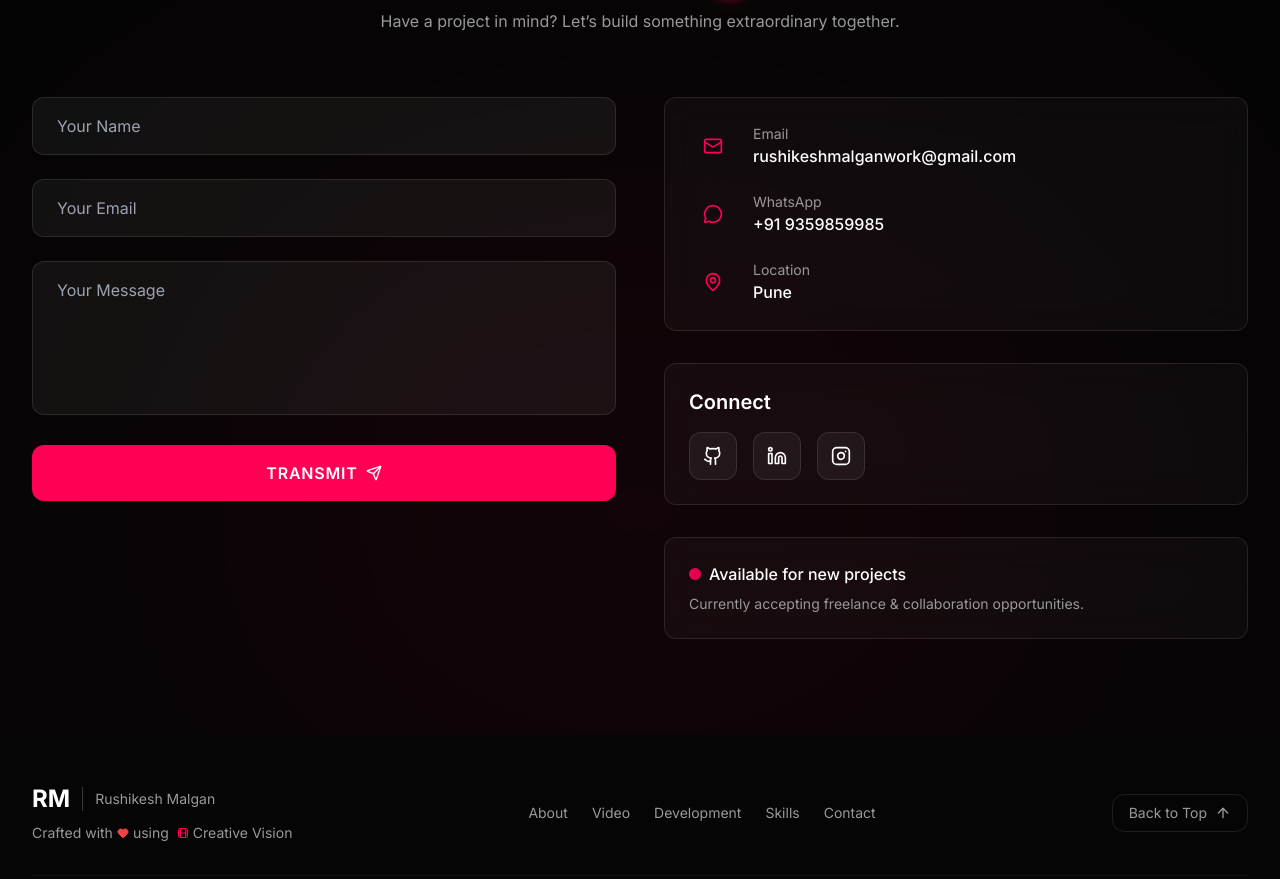
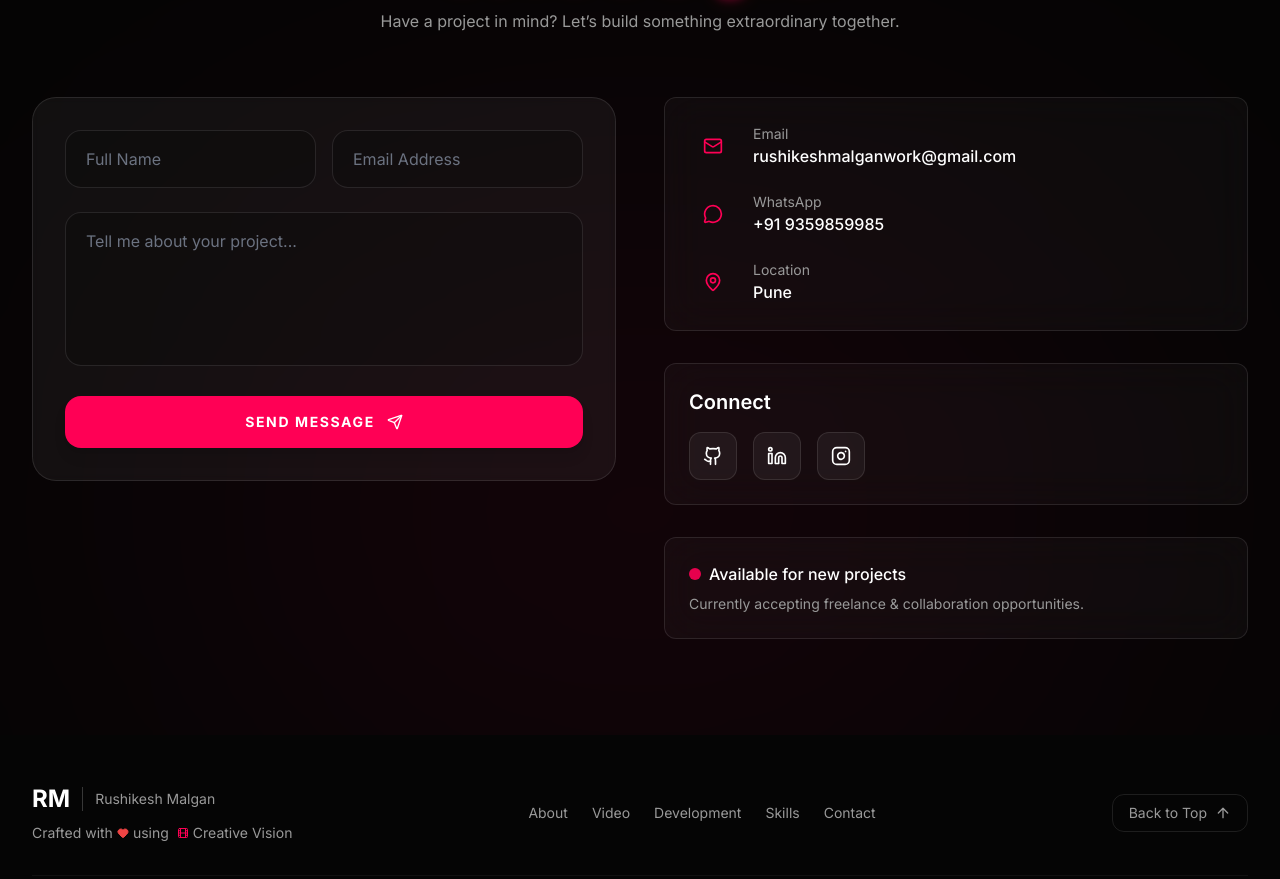
Before and after one commit to rushikeshmalgan/Freelance, a React (Vite) app: page / in a window 1280 px wide. Shown: the part 5388-6267 px from the top of the page. Built offline with nearby package versions, Linux system fonts and the light colour scheme.

Commit message:
Changes in Contact Section

```diff
--- a/src/sections/Contact.tsx
+++ b/src/sections/Contact.tsx
@@ -110,7 +110,7 @@ export function Contact({ mode }: ContactProps) {
         </div>
 
         <div className="grid lg:grid-cols-2 gap-12">
-          {/* FORM */}
+          {/* FORM - UPDATED CSS HERE */}
           <div
             className={`transition-all duration-1000 delay-200 ${
               isVisible
@@ -118,66 +118,77 @@ export function Contact({ mode }: ContactProps) {
                 : "opacity-0 -translate-x-10"
             }`}
           >
-            <form onSubmit={handleSubmit} className="space-y-6">
+            <form onSubmit={handleSubmit} className="space-y-4 md:space-y-6 bg-white/5 p-6 md:p-8 rounded-3xl border border-white/10 backdrop-blur-sm">
+              <div className="grid grid-cols-1 md:grid-cols-2 gap-4">
                 {["name", "email"].map((field) => (
+                  <div key={field} className="relative group">
                     <input
-                  key={field}
                       type={field === "email" ? "email" : "text"}
                       name={field}
                       value={(formData as any)[field]}
                       onChange={handleChange}
                       required
-                  placeholder={field === "name" ? "Your Name" : "Your Email"}
-                  className="w-full px-6 py-4 bg-white/5 border border-white/10 rounded-lg focus:outline-none transition-all duration-300"
+                      placeholder={field === "name" ? "Full Name" : "Email Address"}
+                      className="w-full px-5 py-4 bg-black/20 border border-white/10 rounded-xl focus:outline-none transition-all duration-300 placeholder:text-gray-500 text-white"
                       onFocus={(e) => {
                         e.target.style.borderColor = accentColor;
-                    e.target.style.boxShadow = `0 0 20px ${accentColor}40`;
+                        e.target.parentElement!.style.transform = 'translateY(-2px)';
+                        e.target.style.boxShadow = `0 10px 30px -10px ${accentColor}40`;
                       }}
                       onBlur={(e) => {
                         e.target.style.borderColor = "rgba(255,255,255,0.1)";
+                        e.target.parentElement!.style.transform = 'translateY(0)';
                         e.target.style.boxShadow = "none";
                       }}
                     />
+                  </div>
                 ))}
+              </div>
 
+              <div className="relative group">
                 <textarea
                   name="message"
                   value={formData.message}
                   onChange={handleChange}
                   required
                   rows={5}
-                placeholder="Your Message"
-                className="w-full px-6 py-4 bg-white/5 border border-white/10 rounded-lg resize-none focus:outline-none transition-all duration-300"
+                  placeholder="Tell me about your project..."
+                  className="w-full px-5 py-4 bg-black/20 border border-white/10 rounded-xl resize-none focus:outline-none transition-all duration-300 placeholder:text-gray-500 text-white"
                   onFocus={(e) => {
                     e.target.style.borderColor = accentColor;
-                  e.target.style.boxShadow = `0 0 20px ${accentColor}40`;
+                    e.target.parentElement!.style.transform = 'translateY(-2px)';
+                    e.target.style.boxShadow = `0 10px 30px -10px ${accentColor}40`;
                   }}
                   onBlur={(e) => {
                     e.target.style.borderColor = "rgba(255,255,255,0.1)";
+                    e.target.parentElement!.style.transform = 'translateY(0)';
                     e.target.style.boxShadow = "none";
                   }}
                 />
+              </div>
 
               <button
                 type="submit"
                 disabled={isSubmitting}
-                className={`w-full py-4 rounded-lg font-semibold uppercase tracking-wider flex items-center justify-center gap-2 transition-all duration-300 ${
+                className={`w-full py-4 rounded-xl font-bold uppercase tracking-widest flex items-center justify-center gap-3 transition-all duration-300 transform hover:-translate-y-1 active:scale-95 shadow-lg ${
                   mode === "creative"
-                    ? "bg-[hsl(340,100%,50%)] text-white"
-                    : "bg-[hsl(187,100%,50%)] text-black"
+                    ? "bg-[hsl(340,100%,50%)] text-white hover:shadow-[hsl(340,100%,50%)]/30"
+                    : "bg-[hsl(187,100%,50%)] text-black hover:shadow-[hsl(187,100%,50%)]/30"
                 } ${isSubmitting && "opacity-70"}`}
               >
+                <span className="text-sm">
                   {isSubmitting
-                  ? "Transmitting..."
+                    ? "Transmitting Signal..."
                     : submitted
-                    ? "Message Sent!"
-                    : "Transmit"}
-                <Send className="w-4 h-4" />
+                      ? "Message Transmitted"
+                      : "Send Message"}
+                </span>
+                {!submitted && <Send className="w-4 h-4" />}
               </button>
             </form>
           </div>
 
-          {/* INFO */}
+          {/* INFO - KEPT EXACTLY SAME */}
           <div
             className={`space-y-8 transition-all duration-1000 delay-400 ${
               isVisible
```
Lines whose indentation alone changed are shown as unchanged.
